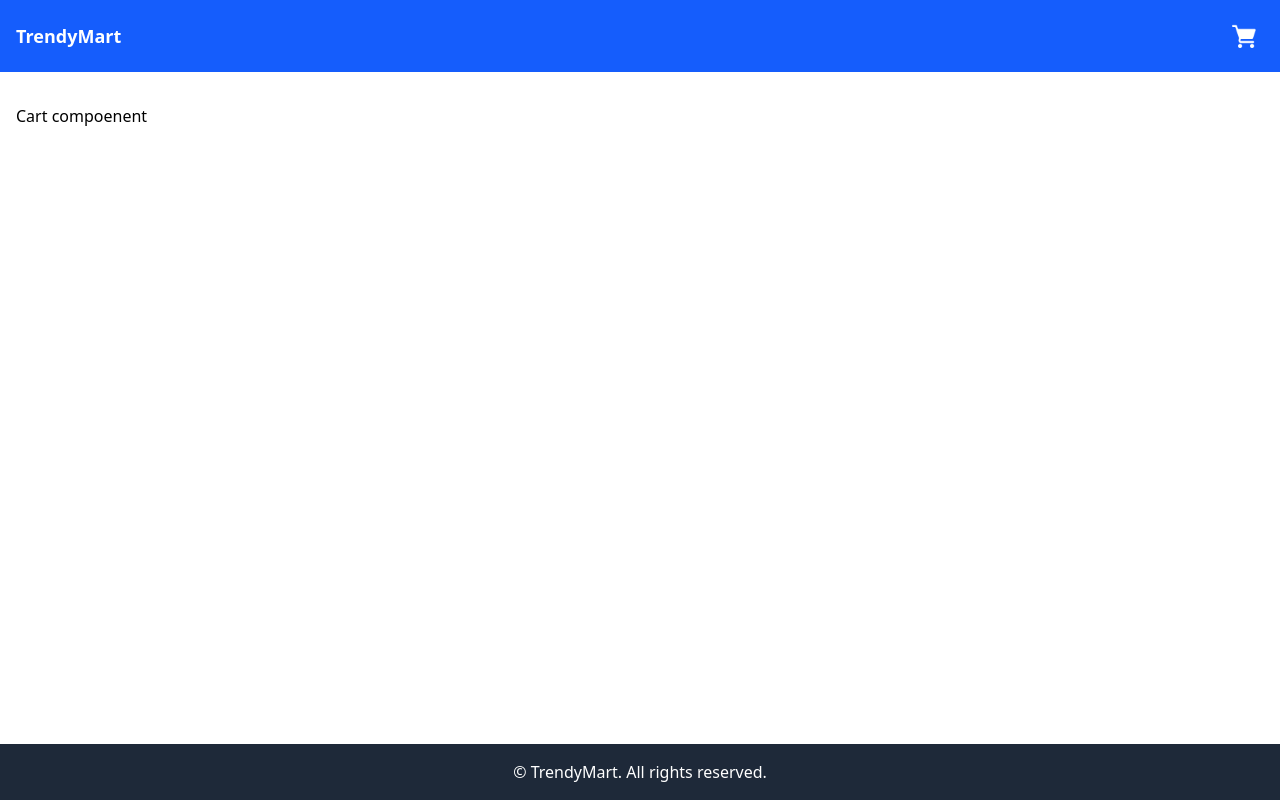
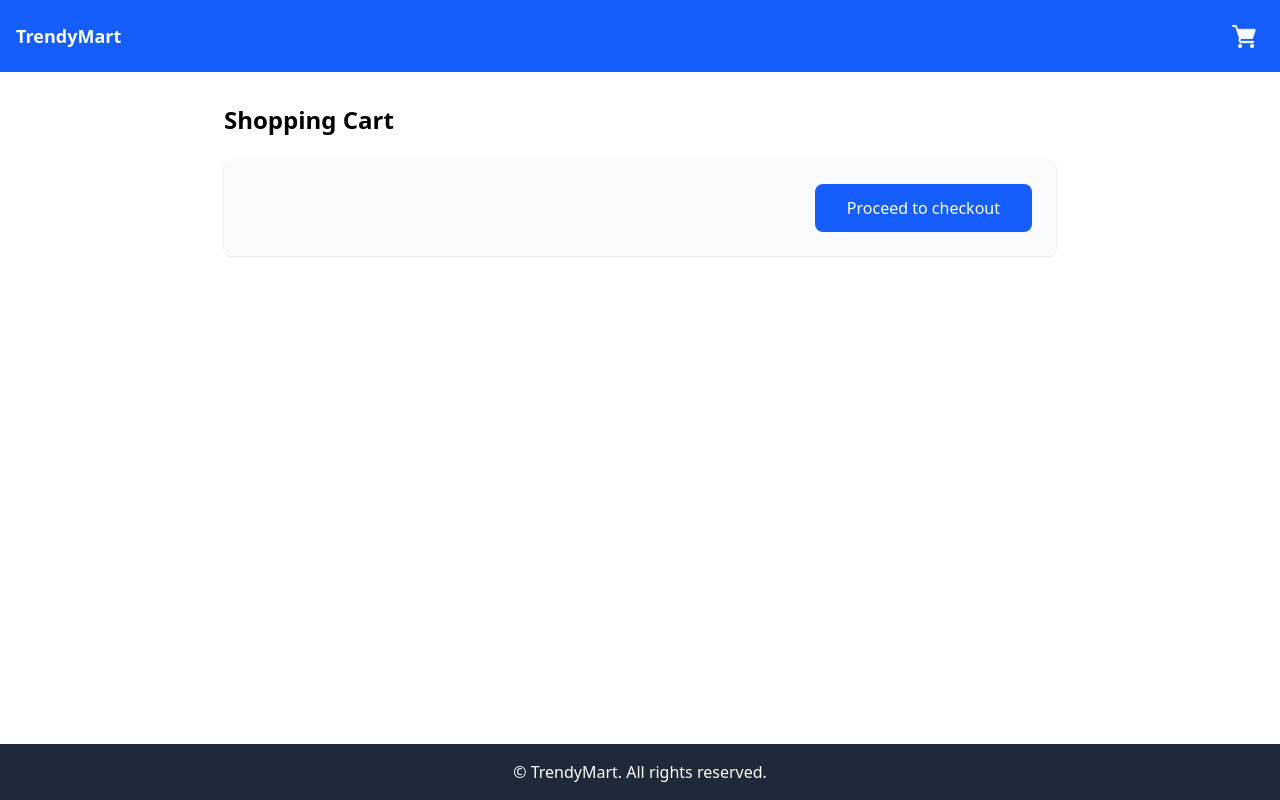
Before and after one commit to MiguelRosales1264/ecommerce-store, a React (Vite) app in the folder ecommerce/: page /cart in a window 1280 px wide. Built offline with nearby package versions, Linux system fonts and the light colour scheme.

Commit message:
cart page context

```diff
--- a/ecommerce/src/components/Header.tsx
+++ b/ecommerce/src/components/Header.tsx
@@ -7,7 +7,7 @@
             <NavLink to="/" className="hover:opacity-80 transition-opacity">
                 <h1 className="text-lg font-bold">TrendyMart</h1>
             </NavLink>
-            <NavLink to="/checkout" className="p-2 hover:bg-blue-700 transition-colors rounded-full">
+            <NavLink to="/cart" className="p-2 hover:bg-blue-700 transition-colors rounded-full">
                 <img src={checkoutIcon} alt="Checkout" className="h-6 w-6"/>
             </NavLink>
         </header>
--- a/ecommerce/src/pages/Cart.tsx
+++ b/ecommerce/src/pages/Cart.tsx
@@ -1,7 +1,48 @@
+import { use } from "react";
+import { CartContext } from "../context/CartContext";
+import { Link } from "react-router";
+
+type CartItem = {
+    title: string,
+    id: string,
+    quantity: number,
+    image: string,
+    price: number,
+};
+
+
 export default function Cart() {
+    const { items } = use(CartContext);
+
     return (
-        <div className="container mx-auto px-4 py-8">
-            Cart compoenent
+        <div className="p-8 max-w-4xl mx-auto">
+            <h1 className="text-2xl font-bold mb-6">Shopping Cart</h1>
+            <div className="bg-white rounded-lg shadow overflow-hidden">
+                <div className="divide-y divide-gray-200">
+                    { items.map((item: CartItem) => (
+                        <div key={item.id} className="p-6 flex items-center gap-6">
+                            <img
+                                src={item.image}
+                                alt={item.title}
+                                className="w-24 h-24 object-contain"
+                            />
+                            <div className="flex-1">
+                                <h3 className="text-lg font-semibold">{item.title}</h3>
+                                <p className="text-grey-600">${item.price}</p>
+                            </div>
+                        </div>
+                    ))}
+                </div>
+                    <div className="p-6 bg-gray-50">
+                        <div className="flex justify-end">
+                        <Link to='/checkout'
+                            className='bg-blue-600 text-white px-8 py-3 rounded-lg hover:bg-blue-700 transition-colors'
+                        >
+                            Proceed to checkout
+                        </Link>
+                    </div>
+                </div>
+            </div>
         </div>
     );
 }
```
